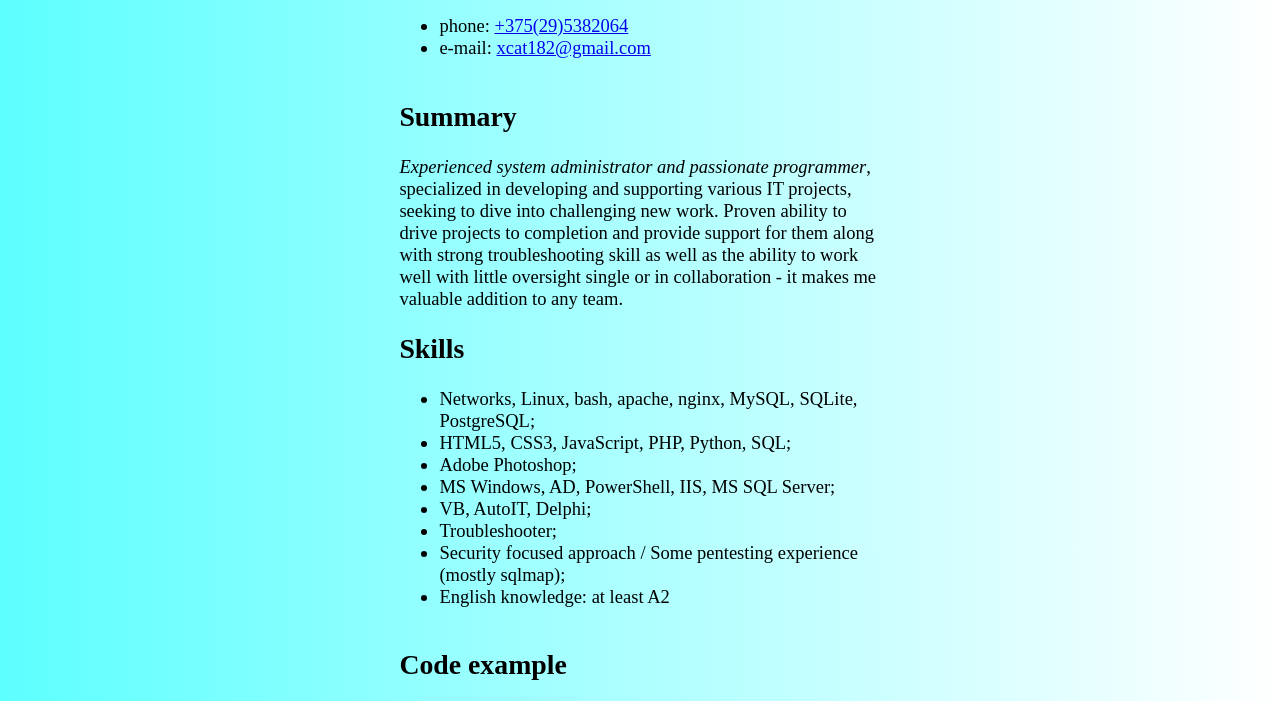
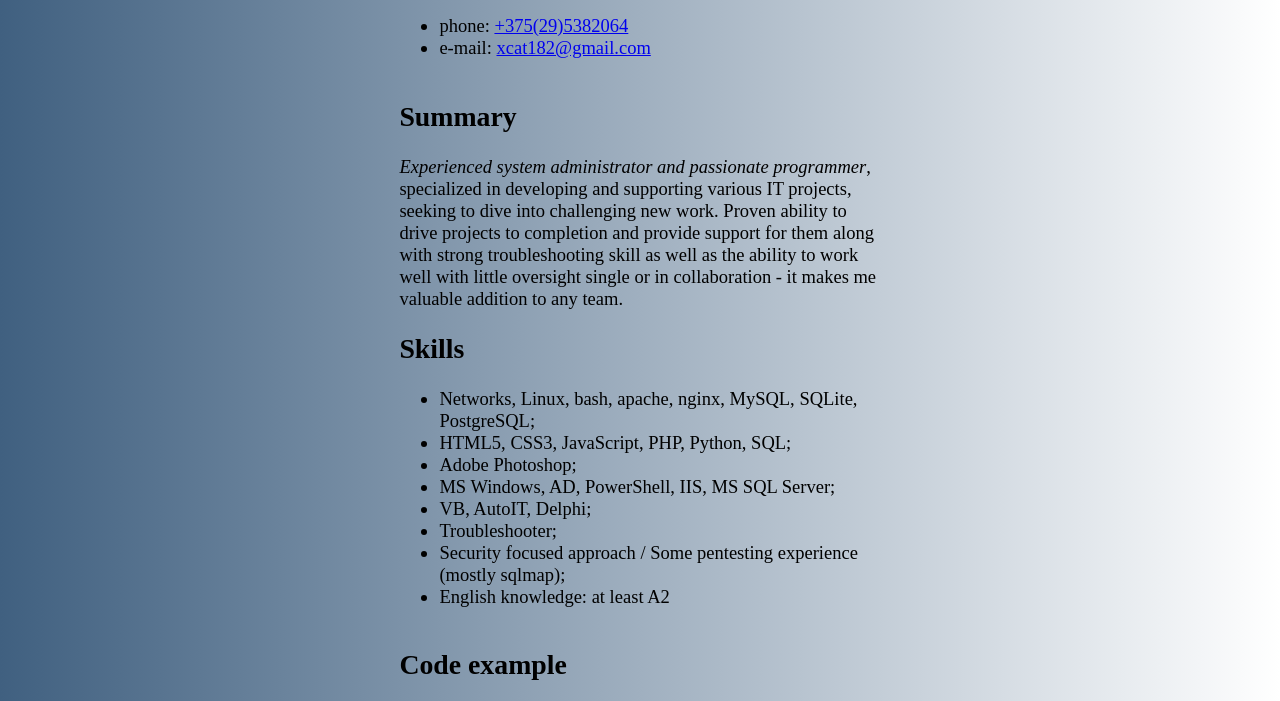
Before and after one commit to xctx/rsschool-cv, a plain HTML site: page index.html in a window 1280 px wide. Shown: the part 255-956 px from the top of the page. Drawn offline with nearby package versions, Linux system fonts and the light colour scheme.

Commit message:
fix: change background color

```diff
--- a/style.css
+++ b/style.css
@@ -4,7 +4,7 @@ body,
     height: 100%;
     margin: 0;
     font-size: 1.05em;
-    background-image: linear-gradient(to right, rgb(93, 255, 255) , rgb(255, 255, 255));
+    background-image: linear-gradient(to right, rgb(64, 96, 128) , rgb(255, 255, 255));
 }
 
 .grid-container {
```
